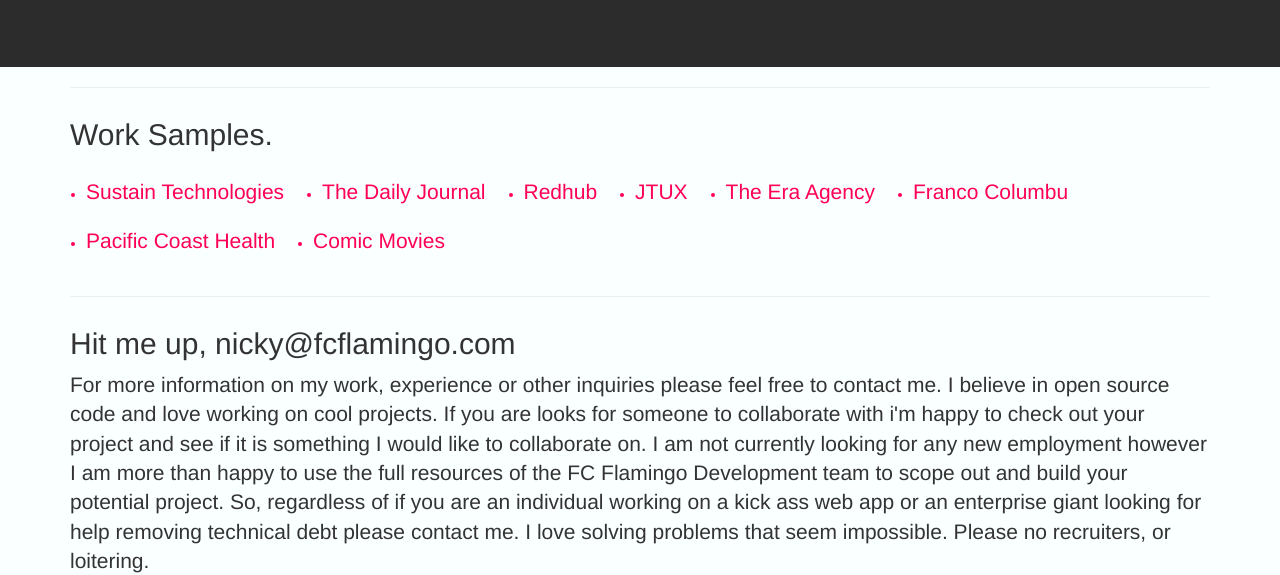
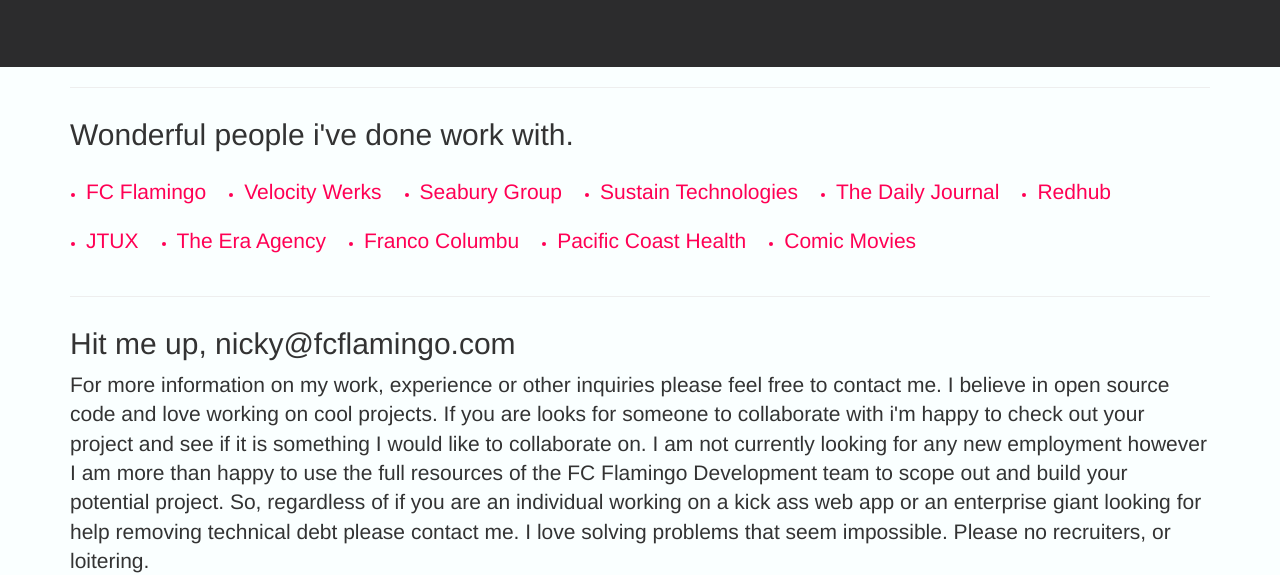
Before and after one commit to nickyrasch/nickyrasch, a plain HTML site: page work.html in a window 1280 px wide. Shown: the part 2251-2826 px from the top of the page. Drawn offline with nearby package versions, Linux system fonts and the light colour scheme.

Commit message:
Update client list

```diff
--- a/work.html
+++ b/work.html
@@ -401,8 +401,28 @@
 
         <div class="row featurette">
             <div class="col-md-12">
-                <h2 class="featurette-heading">Work Samples.</h2>
+                <h2 class="featurette-heading">Wonderful people i've done work with.</h2>
                 <ul class="featured-work text-center">
+
+
+
+                    <a href="http://www.fcflamingo.com/" target="_blank">
+                        <li>
+                            <p class="lead">FC Flamingo</p>
+                        </li>
+                    </a>
+                    <a href="http://www.velocitywerks.com/" target="_blank">
+                        <li>
+                            <p class="lead">Velocity Werks</p>
+                        </li>
+                    </a>
+                    <a href="http://www.seaburygroup.com/" target="_blank">
+                        <li>
+                            <p class="lead">Seabury Group</p>
+                        </li>
+                    </a>
+
+
                     <a href="http://www.sustain.net/" target="_blank">
                         <li>
                             <p class="lead">Sustain Technologies</p>
@@ -423,7 +443,7 @@
                             <p class="lead">JTUX</p>
                         </li>
                     </a>
-                    <a href="http://comic-movies.herokuapp.com/" target="_blank">
+                    <a href="http://theeraagency.com/" target="_blank">
                         <li>
                             <p class="lead">The Era Agency</p>
                         </li>
```
